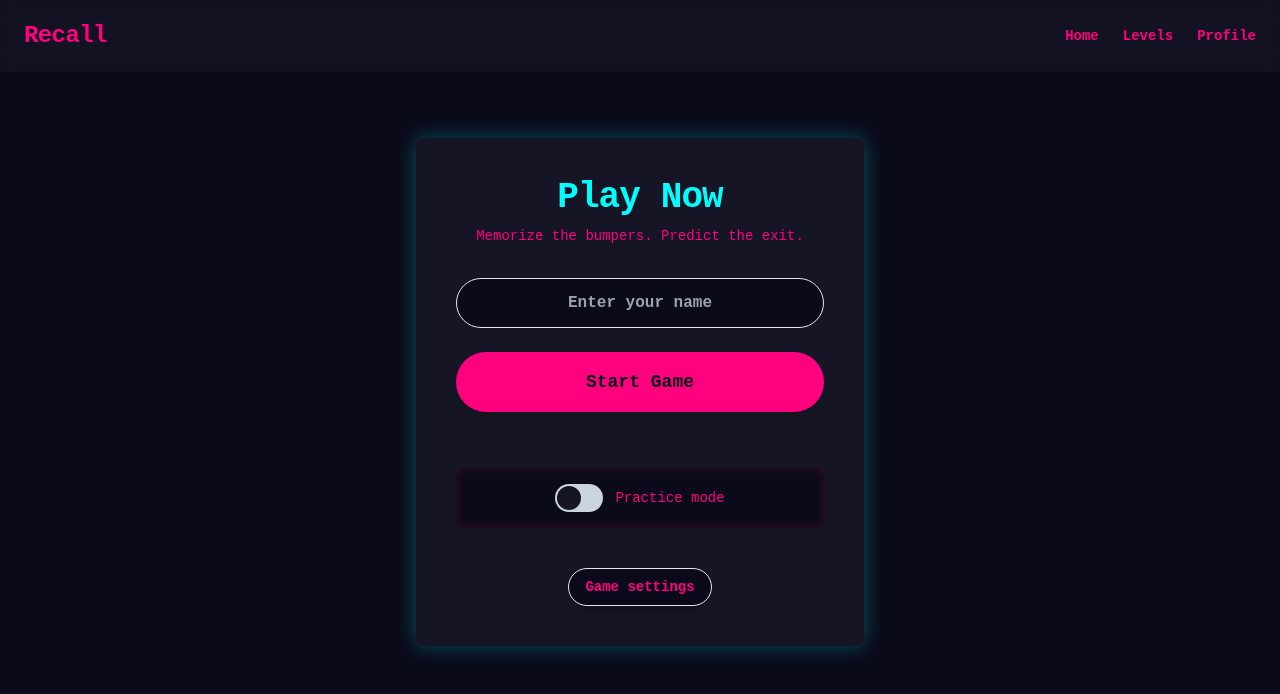
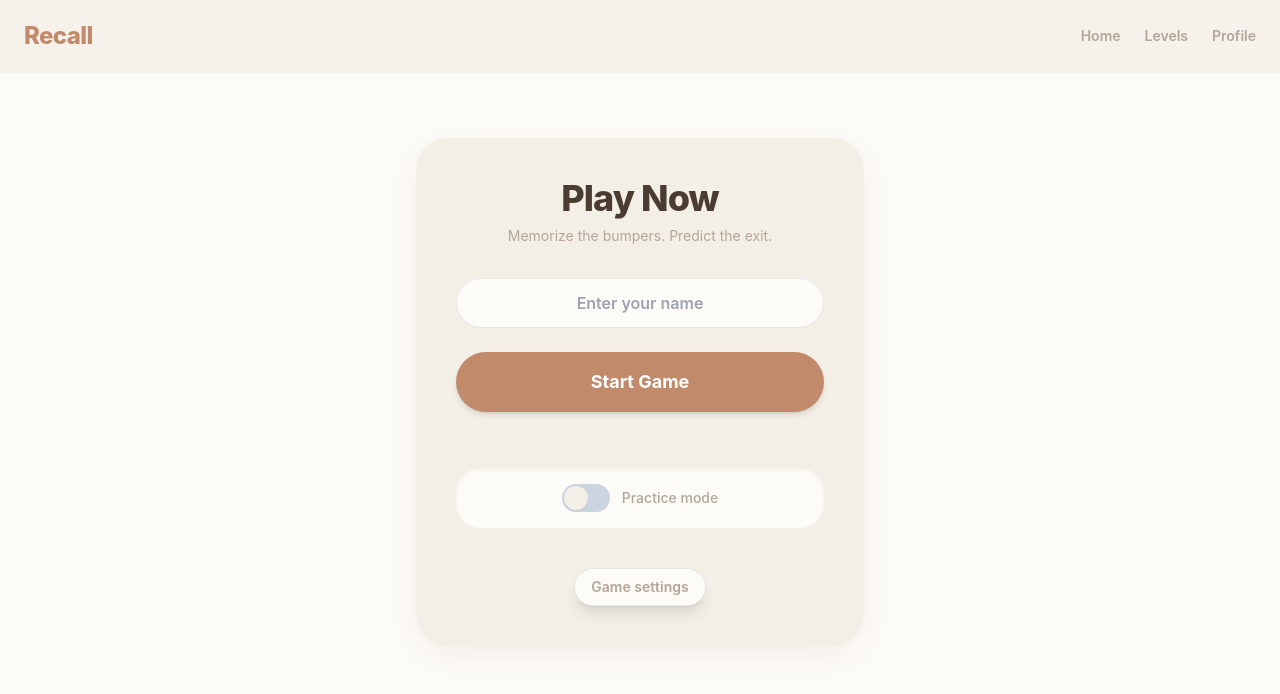
Before and after one commit to dinhcam89/pinball, a React (Vite) app: page / in a window 1280 px wide. Shown: the top 694 px of the page. Built offline with nearby package versions, Linux system fonts and the light colour scheme.

Commit message:
Apply Warm Latte (Light Mode) UI Theme

```diff
--- a/src/display/board.ts
+++ b/src/display/board.ts
@@ -30,19 +30,10 @@ export function drawBoard(
       const sy = (ky + 1) * side
       // Slate fill
       board.rect(sx, sy, side - 2, side - 2).fill(config.slateColor)
-      // Neon corner accent top-left
-      board.rect(sx, sy, side * 0.12, 2).fill({ color: config.bumperColor, alpha: 0.6 })
-      board.rect(sx, sy, 2, side * 0.12).fill({ color: config.bumperColor, alpha: 0.6 })
-      // Neon corner accent bottom-right
-      board.rect(sx + side - 2 - side * 0.12, sy + side - 4, side * 0.12, 2).fill({ color: config.bumperColor, alpha: 0.6 })
-      board.rect(sx + side - 4, sy + side - 2 - side * 0.12, 2, side * 0.12).fill({ color: config.bumperColor, alpha: 0.6 })
     })
   })
 
-  // Scanline overlay
-  for (let y = 0; y < layout.boardSize; y += 4) {
-    board.rect(0, y, layout.boardSize, 1).fill({ color: 0x000000, alpha: 0.08 })
-  }
+
 
   return board
 }
--- a/tailwind.config.cjs
+++ b/tailwind.config.cjs
@@ -3,37 +3,37 @@ module.exports = {
   theme: {
     extend: {
       fontFamily: {
-        sans: ['"Courier New"', 'Courier', 'monospace'],
+        sans: ['"Inter"', 'ui-sans-serif', 'system-ui', 'sans-serif'],
       },
       colors: {
-        background: '#0A0A1A',
-        surface: '#151525',
-        foreground: '#00FFFF',
+        background: '#FDFBF7',
+        surface: '#F4EFE6',
+        foreground: '#4A3C31',
         primary: {
-          DEFAULT: '#FF007F',
-          hover: '#FF3399',
-          foreground: '#0A0A1A'
+          DEFAULT: '#C08A6B',
+          hover: '#A8765A',
+          foreground: '#FFFFFF'
         },
-        muted: '#FF007F',
+        muted: '#B5A597',
         error: {
-          DEFAULT: '#FF0055',
+          DEFAULT: '#D9736A',
           foreground: '#FFFFFF'
         },
         success: {
-          DEFAULT: '#00FFCC',
-          foreground: '#0A0A1A'
+          DEFAULT: '#84A98C',
+          foreground: '#FFFFFF'
         },
-        switch: '#00FFFF',
-        panel: '#151525'
+        switch: '#C08A6B',
+        panel: '#FFFFFF'
       },
       borderRadius: {
-        'xl': '0.5rem',
-        '2xl': '0.5rem',
-        '3xl': '0.5rem',
+        'xl': '1rem',
+        '2xl': '1.5rem',
+        '3xl': '2rem',
       },
       boxShadow: {
-        'soft': '0 0 20px rgba(0, 255, 255, 0.3)',
-        'inner-soft': 'inset 0 0 10px rgba(255, 0, 127, 0.2)'
+        'soft': '0 10px 40px -10px rgba(74, 60, 49, 0.1)',
+        'inner-soft': 'inset 0 2px 4px 0 rgba(74, 60, 49, 0.05)'
       }
     },
   },
```
Also changed, not shown: src/config/config.ts (+11 -11 lines).
